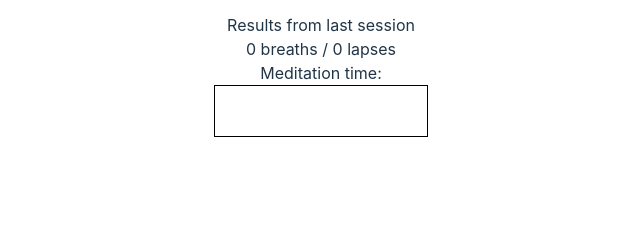
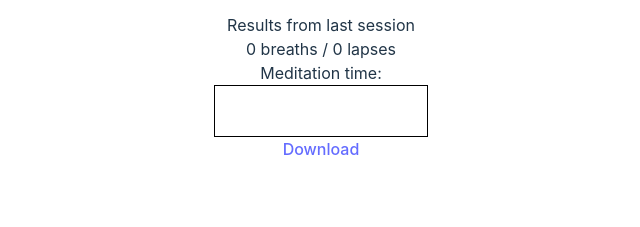
Before and after one commit to taylormitchell/meditation-app, a React (Vite) app: page / in a window 1280 px wide. Shown: the top 227 px of the page, without its empty margins (327-967 px from the left). Built offline with nearby package versions, Linux system fonts and the light colour scheme.

Commit message:
Add wakelock

```diff
--- a/src/App.tsx
+++ b/src/App.tsx
@@ -59,6 +59,21 @@ const Clock = ({ timerValue }: { timerValue: number | null }) => {
   );
 };
 
+const wakeLock = {
+  sentinel: null as WakeLockSentinel | null,
+  async lock() {
+    try {
+      this.sentinel = await navigator.wakeLock.request("screen");
+    } catch (e) {
+      console.error("Could not acquire wake lock", e);
+    }
+  },
+  unlock() {
+    this.sentinel?.release();
+    this.sentinel = null;
+  },
+};
+
 function App() {
   const [meditating, setMeditating] = useState(false);
   const [breaths, setBreaths] = useState<number[]>([]);
@@ -72,16 +87,6 @@ function App() {
 
   const timerValue = useTimer(meditating);
   const countdownValue = useCountdown(duration, meditating);
-
-  console.log({
-    timerValue,
-    duration,
-    playedEndSound,
-    breaths,
-    lapses,
-    startTime,
-    endTime,
-  });
 
   // when we hit the user set duration, play a sound
   useEffect(() => {
@@ -171,6 +176,7 @@ function App() {
                 backgroundColor: colors.aliceBlue,
               }}
               onClick={() => {
+                wakeLock.unlock();
                 setEndTime(Date.now());
                 setMeditating(false);
               }}
@@ -222,6 +228,18 @@ function App() {
                     </div>
                   ))}
               </div>
+              <DownloadButton
+                rows={[
+                  ...breaths.map((tap) => ({
+                    type: "breath",
+                    time: tap - startTime!,
+                  })),
+                  ...lapses.map((tap) => ({
+                    type: "lapse",
+                    time: tap - startTime!,
+                  })),
+                ].sort((a, b) => a.time - b.time)}
+              />
             </div>
             <div style={{ display: "flex", flexDirection: "column", alignItems: "center" }}>
               <div>Start new session</div>
@@ -259,6 +277,7 @@ function App() {
               <button
                 style={{ backgroundColor: colors.aliceBlue }}
                 onClick={() => {
+                  wakeLock.lock();
                   playSound();
                   setMeditating(true);
                   setStartTime(Date.now());
@@ -276,4 +295,14 @@ function App() {
   );
 }
 
+function DownloadButton({ rows }: { rows: { type: string; time: number }[] }) {
+  const csvContent = rows.map((row) => `${row.type},${row.time}`).join("\n");
+  const encodedUri = encodeURI(csvContent);
+  return (
+    <a href={"data:text/csv;charset=utf-8," + encodedUri} download="meditation.csv">
+      Download
+    </a>
+  );
+}
+
 export default App;
```
Also changed, not shown: 1 other file (tests, documents, lock files or other folders).
